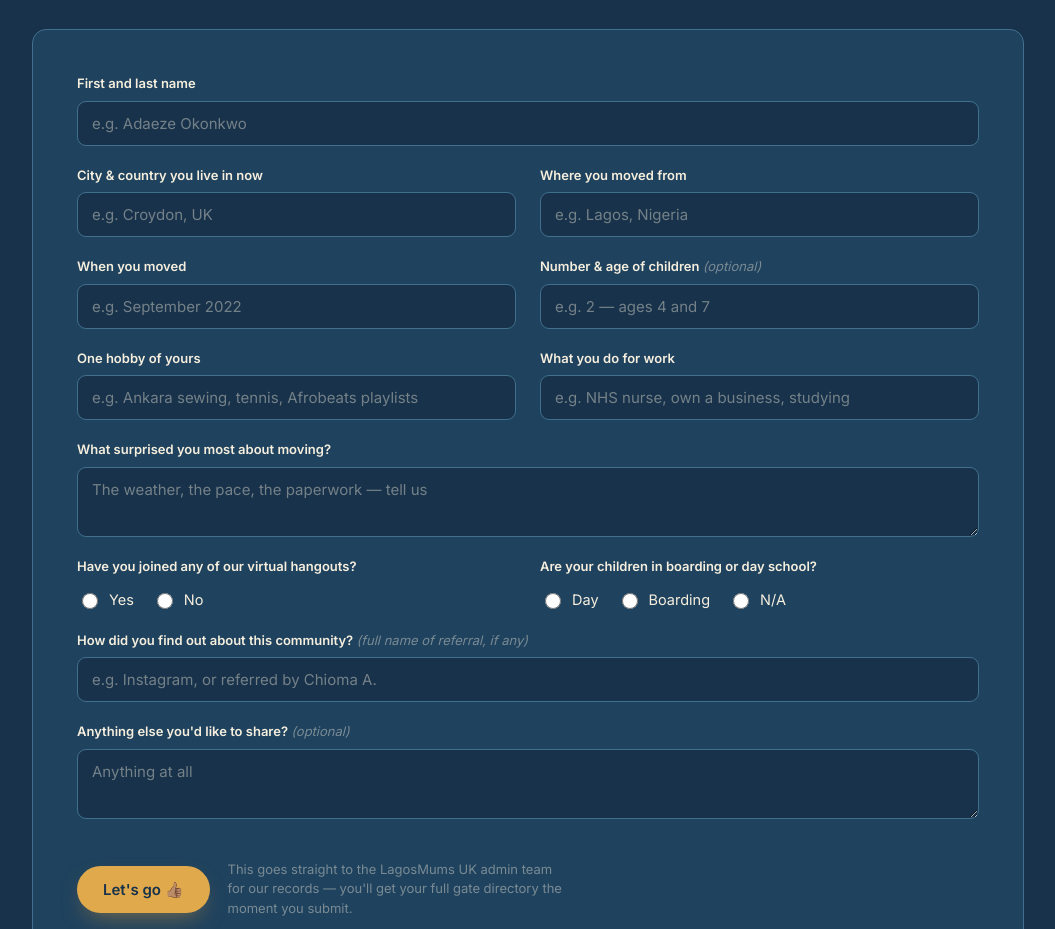
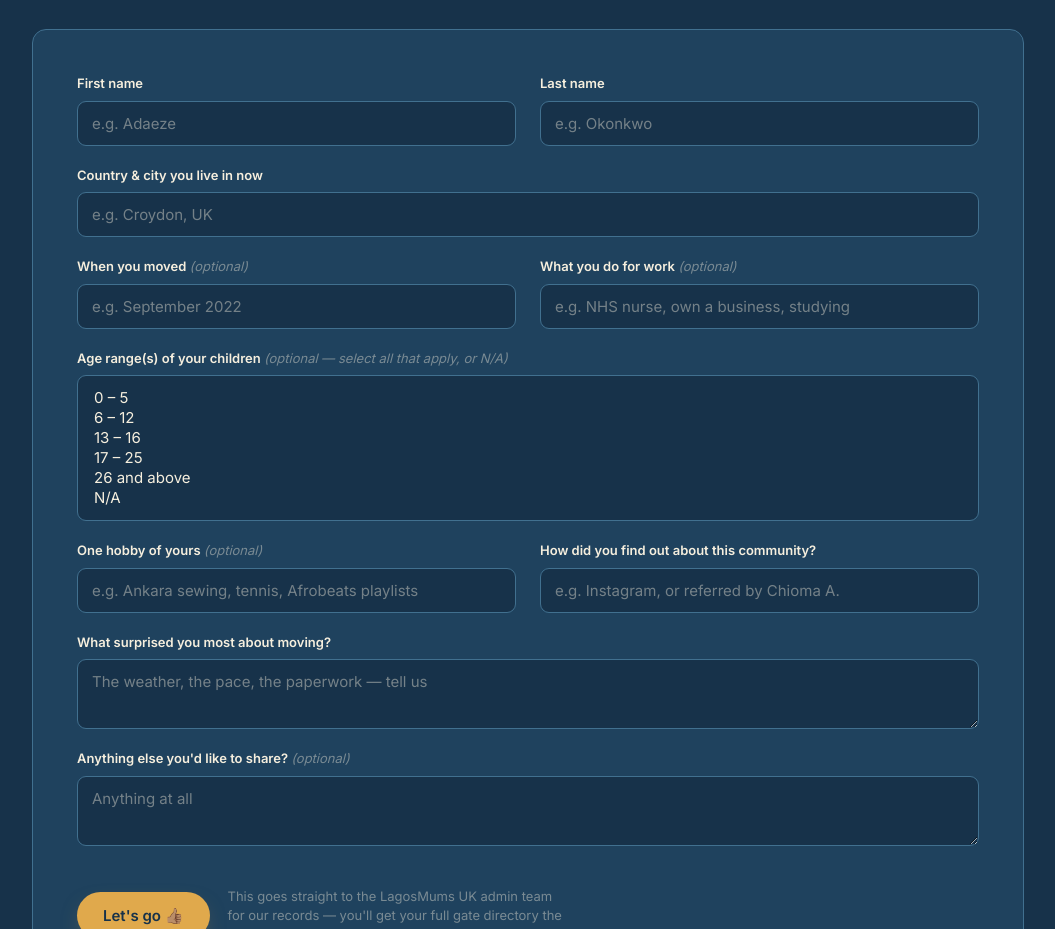
Before and after one commit to yweeLM/lagos-to-london-mums, a plain HTML site: page index.html in a window 1280 px wide. Shown: the part 843-1772 px from the top of the page, without its empty margins (112-1167 px from the left). Drawn offline with nearby package versions, Linux system fonts and the light colour scheme.

Commit message:
Add files via upload

```diff
--- a/index.html
+++ b/index.html
@@ -250,62 +250,53 @@
 
     <form id="checkin-form" class="desk">
       <div class="field-grid">
+        <div class="field">
+          <label for="first_name">First name</label>
+          <input type="text" id="first_name" name="first_name" placeholder="e.g. Adaeze" required>
+        </div>
+        <div class="field">
+          <label for="last_name">Last name</label>
+          <input type="text" id="last_name" name="last_name" placeholder="e.g. Okonkwo" required>
+        </div>
+
         <div class="field full">
-          <label for="name">First and last name</label>
-          <input type="text" id="name" name="name" placeholder="e.g. Adaeze Okonkwo" required>
+          <label for="location">Country &amp; city you live in now</label>
+          <input type="text" id="location" name="location" placeholder="e.g. Croydon, UK" required>
         </div>
 
         <div class="field">
-          <label for="location">City &amp; country you live in now</label>
-          <input type="text" id="location" name="location" placeholder="e.g. Croydon, UK" required>
+          <label for="moved_when">When you moved <span class="opt">(optional)</span></label>
+          <input type="text" id="moved_when" name="moved_when" placeholder="e.g. September 2022">
         </div>
         <div class="field">
-          <label for="moved_from">Where you moved from</label>
-          <input type="text" id="moved_from" name="moved_from" placeholder="e.g. Lagos, Nigeria" required>
-        </div>
-
-        <div class="field">
-          <label for="moved_when">When you moved</label>
-          <input type="text" id="moved_when" name="moved_when" placeholder="e.g. September 2022" required>
-        </div>
-        <div class="field">
-          <label for="children">Number &amp; age of children <span class="opt">(optional)</span></label>
-          <input type="text" id="children" name="children" placeholder="e.g. 2 — ages 4 and 7">
-        </div>
-
-        <div class="field">
-          <label for="hobby">One hobby of yours</label>
-          <input type="text" id="hobby" name="hobby" placeholder="e.g. Ankara sewing, tennis, Afrobeats playlists">
-        </div>
-        <div class="field">
-          <label for="work">What you do for work</label>
+          <label for="work">What you do for work <span class="opt">(optional)</span></label>
           <input type="text" id="work" name="work" placeholder="e.g. NHS nurse, own a business, studying">
         </div>
 
         <div class="field full">
-          <label for="surprise">What surprised you most about moving?</label>
-          <textarea id="surprise" name="surprise" placeholder="The weather, the pace, the paperwork — tell us"></textarea>
+          <label for="children_ages">Age range(s) of your children <span class="opt">(optional — select all that apply, or N/A)</span></label>
+          <select id="children_ages" name="children_ages" multiple size="6">
+            <option value="0-5">0 – 5</option>
+            <option value="6-12">6 – 12</option>
+            <option value="13-16">13 – 16</option>
+            <option value="17-25">17 – 25</option>
+            <option value="26+">26 and above</option>
+            <option value="N/A">N/A</option>
+          </select>
         </div>
 
         <div class="field">
-          <label>Have you joined any of our virtual hangouts?</label>
-          <div class="radio-row">
-            <label><input type="radio" name="hangout" value="Yes" required> Yes</label>
-            <label><input type="radio" name="hangout" value="No" required> No</label>
-          </div>
+          <label for="hobby">One hobby of yours <span class="opt">(optional)</span></label>
+          <input type="text" id="hobby" name="hobby" placeholder="e.g. Ankara sewing, tennis, Afrobeats playlists">
         </div>
         <div class="field">
-          <label>Are your children in boarding or day school?</label>
-          <div class="radio-row">
-            <label><input type="radio" name="schooling" value="Day"> Day</label>
-            <label><input type="radio" name="schooling" value="Boarding"> Boarding</label>
-            <label><input type="radio" name="schooling" value="N/A"> N/A</label>
-          </div>
+          <label for="referral">How did you find out about this community?</label>
+          <input type="text" id="referral" name="referral" placeholder="e.g. Instagram, or referred by Chioma A." required>
         </div>
 
         <div class="field full">
-          <label for="referral">How did you find out about this community? <span class="opt">(full name of referral, if any)</span></label>
-          <input type="text" id="referral" name="referral" placeholder="e.g. Instagram, or referred by Chioma A.">
+          <label for="surprise">What surprised you most about moving?</label>
+          <textarea id="surprise" name="surprise" placeholder="The weather, the pace, the paperwork — tell us" required></textarea>
         </div>
 
         <div class="field full">
@@ -355,7 +346,12 @@
     submitBtn.disabled = true;
     submitBtn.textContent = "Checking in…";
 
-    const data = Object.fromEntries(new FormData(form).entries());
+    const formData = new FormData(form);
+    const data = {};
+    for (const key of new Set(formData.keys())) {
+      const values = formData.getAll(key);
+      data[key] = values.length > 1 ? values.join(", ") : values[0];
+    }
 
     try {
       const res = await fetch("/api/checkin", {
```
